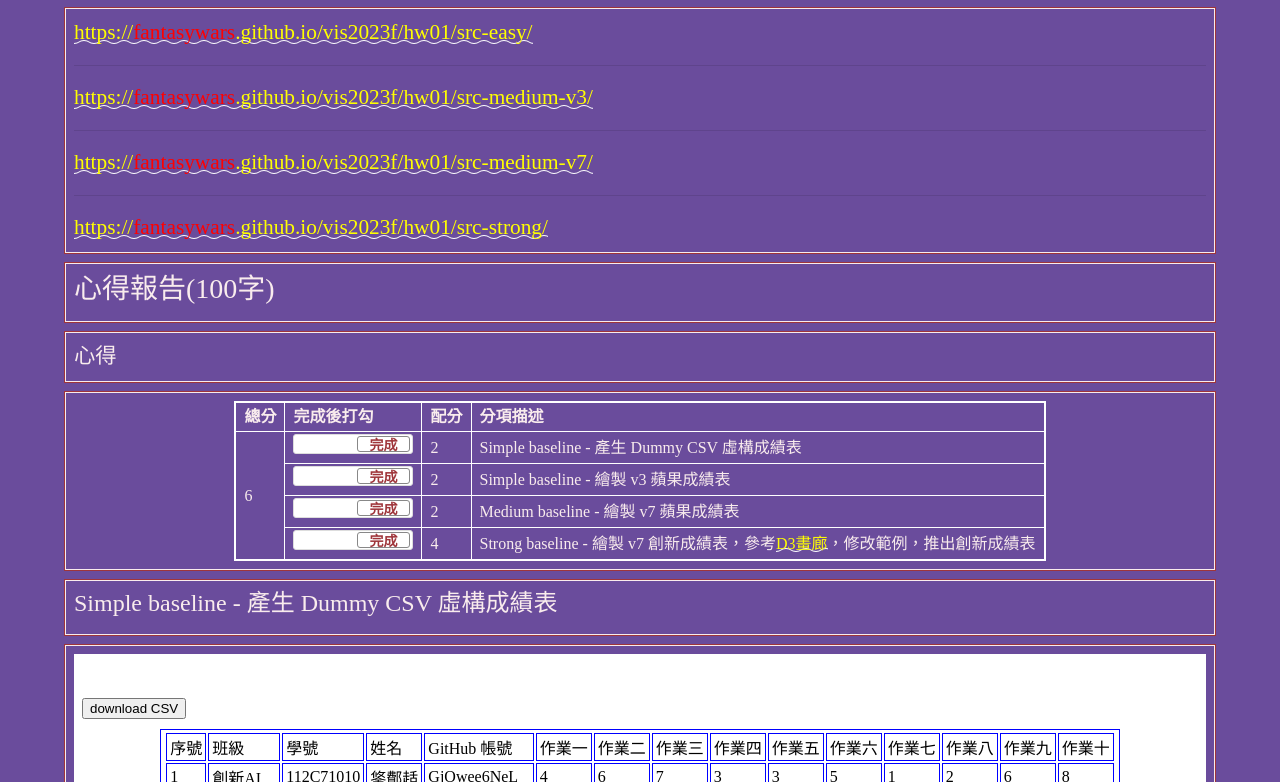
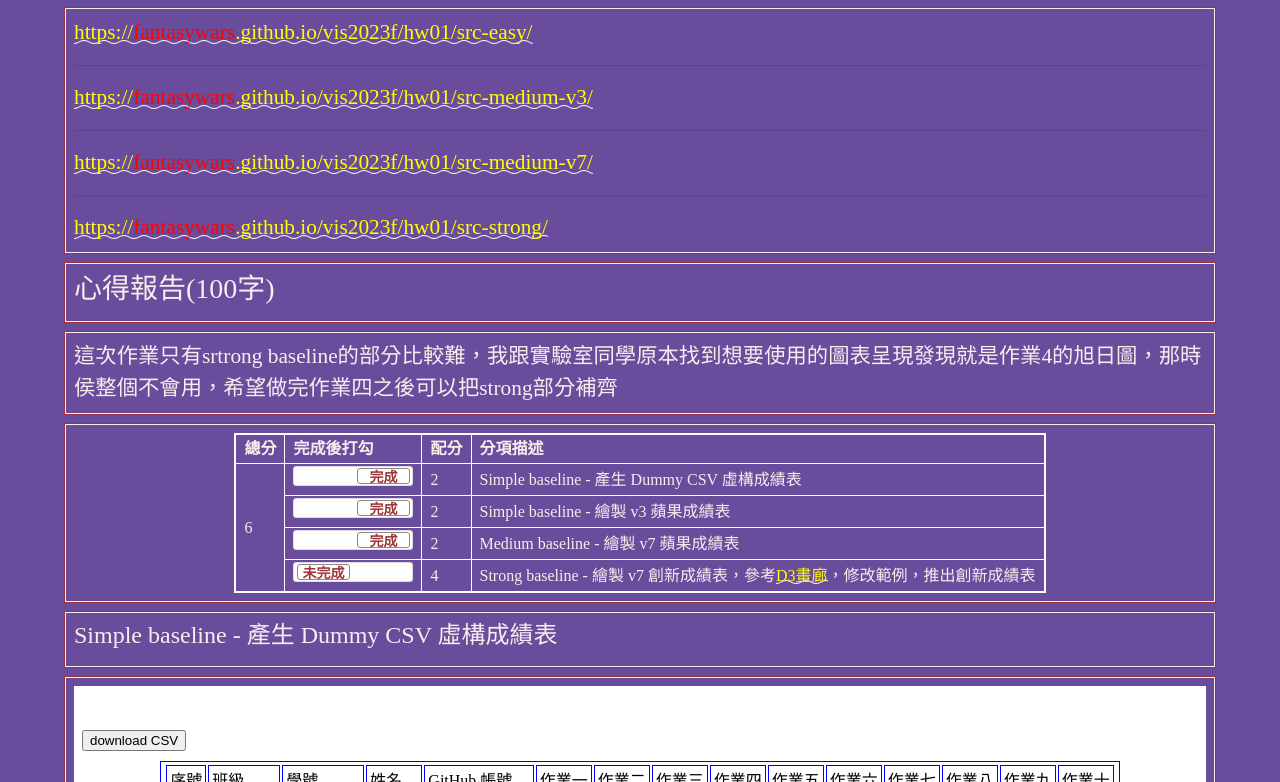
Before and after one commit to fantasywars/vis2023f, a plain HTML site: page hw01/index.html in a window 1280 px wide. Shown: the part 536-1318 px from the top of the page. Drawn offline with nearby package versions, Linux system fonts and the light colour scheme; a web font is replaced by a local one.

Commit message:
Update index.html

```diff
--- a/hw01/index.html
+++ b/hw01/index.html
@@ -234,7 +234,7 @@
   <!-- ------------------------------------------------>
   <div class="row hw12">
     <div class="col-md-12 twenty">
-      心得
+      這次作業只有srtrong baseline的部分比較難，我跟實驗室同學原本找到想要使用的圖表呈現發現就是作業4的旭日圖，那時侯整個不會用，希望做完作業四之後可以把strong部分補齊
     </div>
   </div>
 
@@ -265,7 +265,7 @@
           <td>Medium baseline - 繪製 v7 蘋果成績表</td>
         </tr>
         <tr>
-          <td><input type="checkbox" class="flipswitch" id="myCheckbox4" checked></td>
+          <td><input type="checkbox" class="flipswitch" id="myCheckbox4" unchecked></td>
           <td id="m4">4</td>
           <td>Strong baseline - 繪製 v7 創新成績表，參考<a href="https://observablehq.com/@d3/gallery?utm_source=d3js-org&amp;utm_medium=nav&amp;utm_campaign=try-observable">D3畫廊</a>，修改範例，推出創新成績表</td>
         </tr>
```
